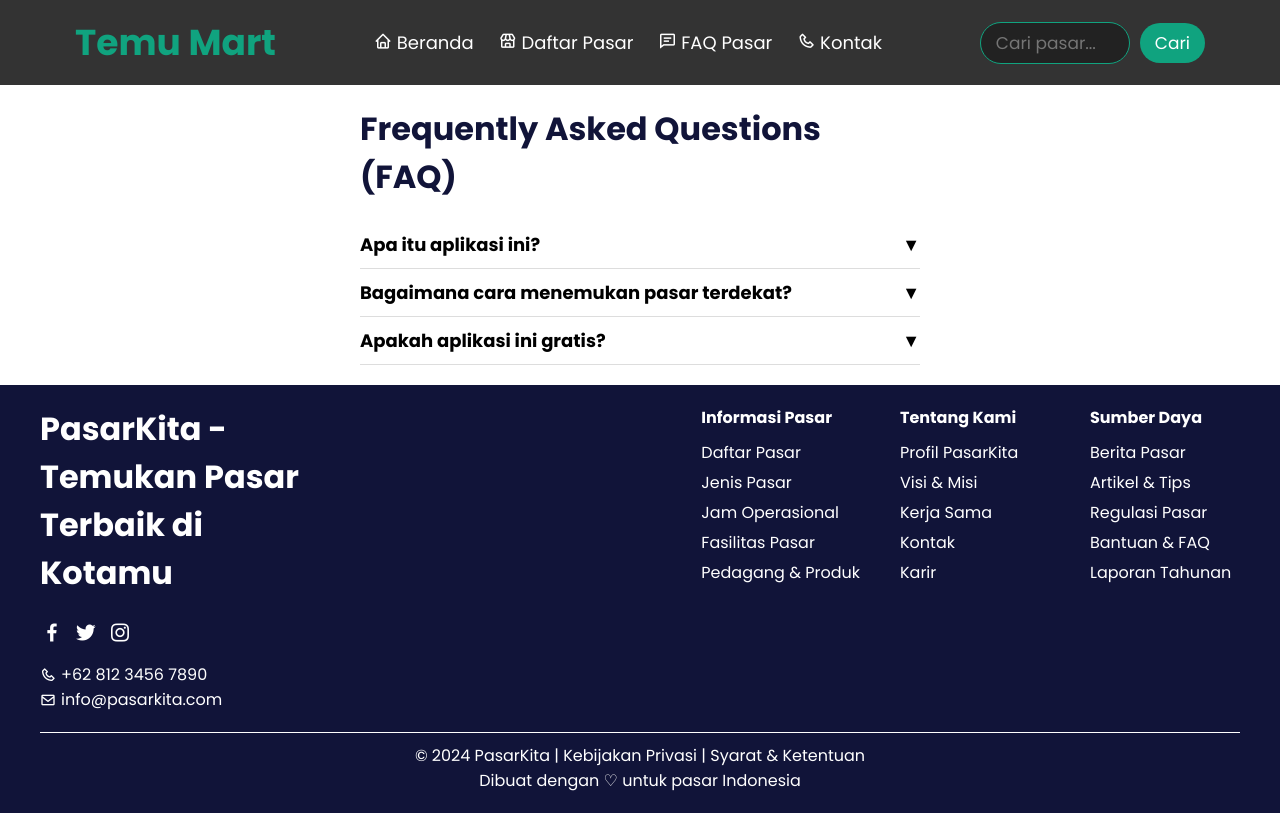
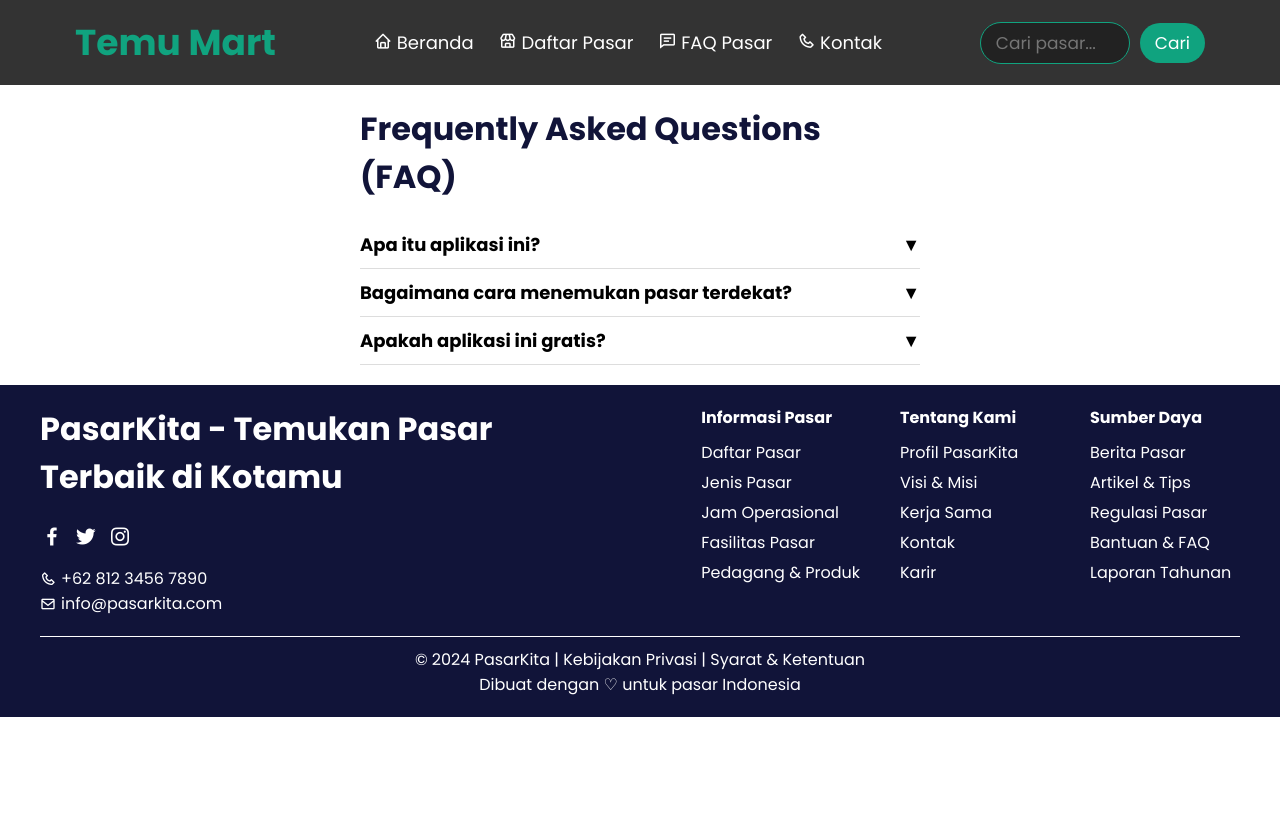
Before and after one commit to Huntbase/Pasar-Lokal, a React (Create React App) app: page /FAQ in a window 1280 px wide. Built offline with nearby package versions, Linux system fonts and the light colour scheme.

Commit message:
FIX Footer

```diff
--- a/src/components/Navbar&Footer/css/Footer.css
+++ b/src/components/Navbar&Footer/css/Footer.css
@@ -16,7 +16,7 @@
 
 /* Branding Section */
 .footer-branding {
-  max-width: 300px;
+  max-width: 500px;
 }
 
 .footer-branding h2 {
@@ -50,7 +50,6 @@
 .footer-links {
   display: flex;
   gap: 40px;
-  flex-wrap: wrap;
 }
 
 .footer-section {
```
